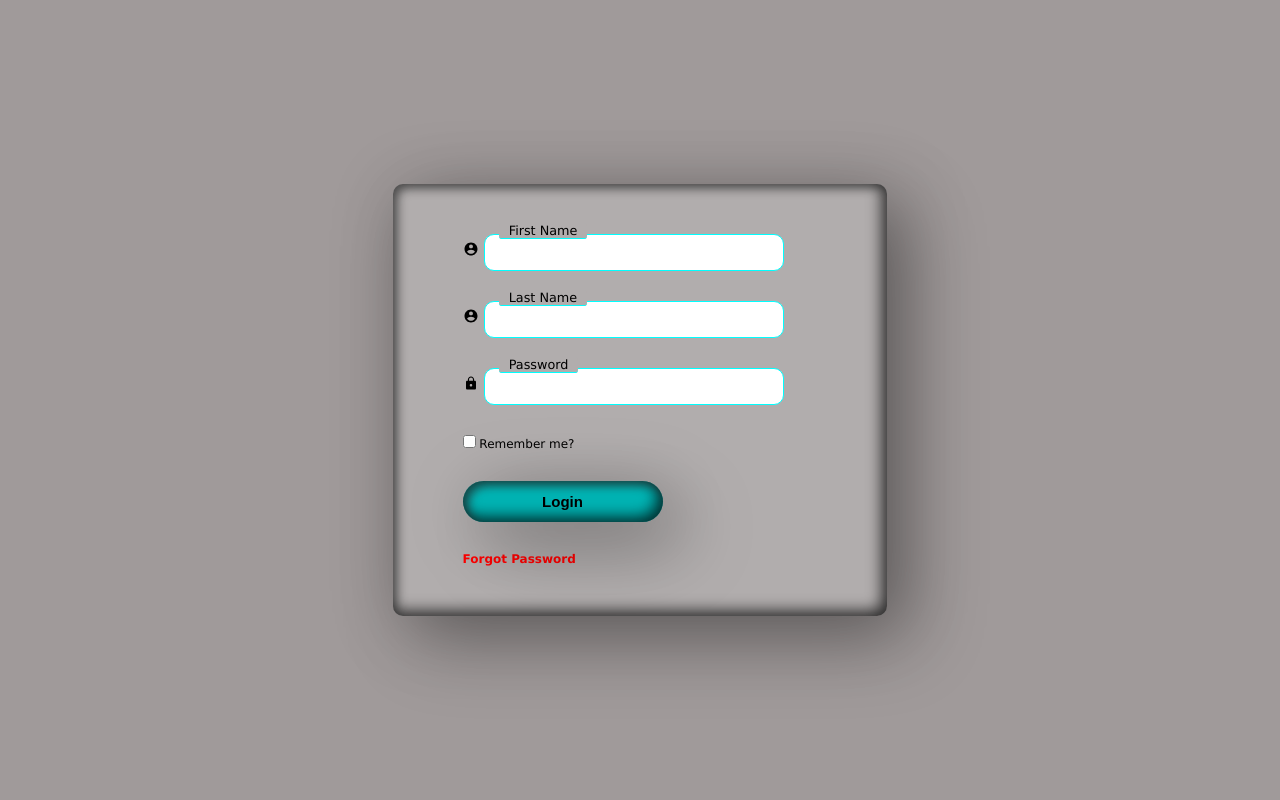
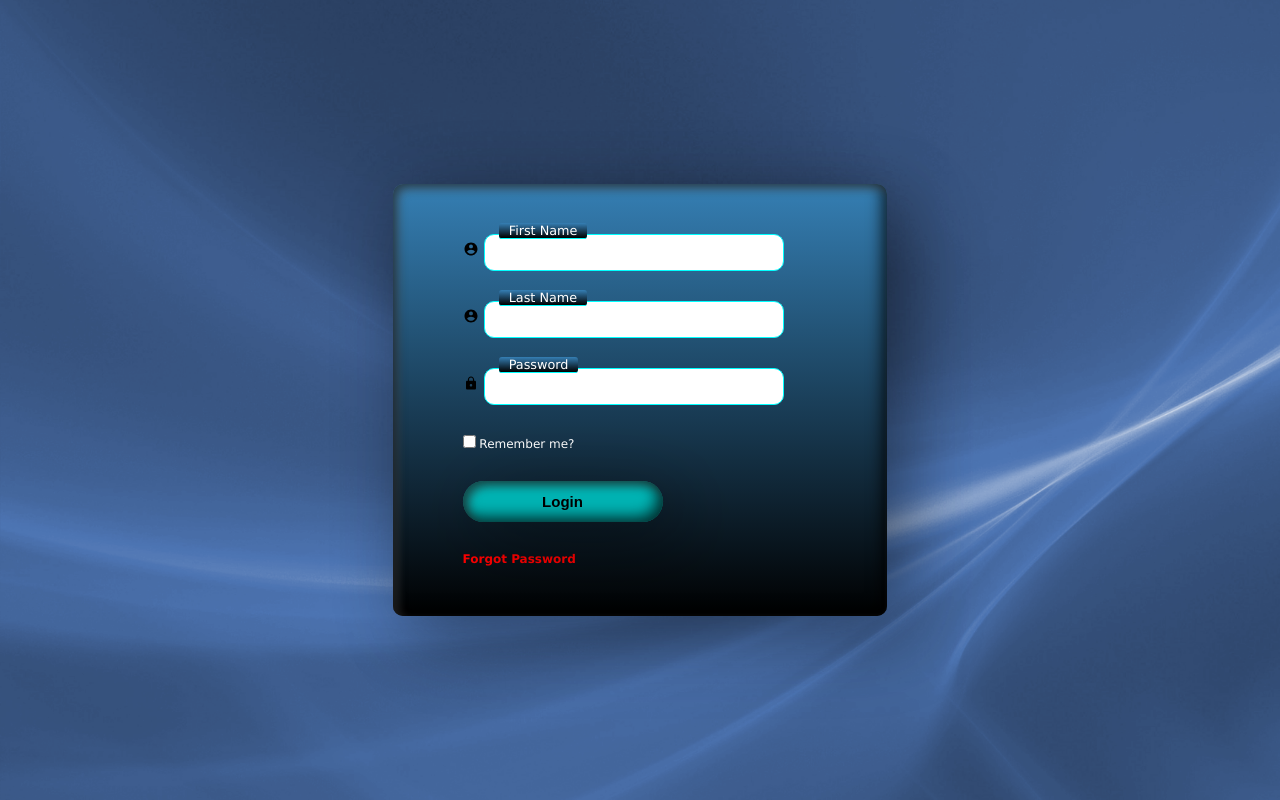
Before and after one commit to Desmazing/Login-Page, a plain HTML site: page index.html in a window 1280 px wide. Drawn offline with nearby package versions, Linux system fonts and the light colour scheme.

Commit message:
login page

```diff
--- a/index.css
+++ b/index.css
@@ -4,7 +4,8 @@
     box-sizing: border-box;
 }
 body{
-    background: rgb(160, 154, 154);
+    background: url(images/R.png);
+    background-size: cover;
     font-family: Verdana, Geneva, Tahoma, sans-serif;
     align-items: center;
     justify-content: center;
@@ -13,7 +14,7 @@ body{
 }
 .login{
     position: relative;
-    background-color: rgb(177, 173, 173);
+    background: linear-gradient(rgb(53, 127, 180), black);
     padding-left: 70px;
     padding-right: 10px;
     padding-top: 50px;
@@ -39,7 +40,7 @@ body{
     left: -290px;
     transition: 0.5s;
     top: -22px;
-    background: rgb(177, 173, 173);
+    background: linear-gradient(rgb(53, 127, 180), black);
     border-radius: 3px;
     padding-bottom: 0;
     padding-left: 10px;
@@ -47,10 +48,11 @@ body{
     border-bottom: 1px solid cyan;
     font-size: 0.8em;
     font-weight: 200;
-    color: black;
+    color: white;
 }
 .login label{
     font-size: 12px;
+    color: white;
 }
 .login button{
     justify-content: center;
```
Also changed, not shown: images/R.png (added).
